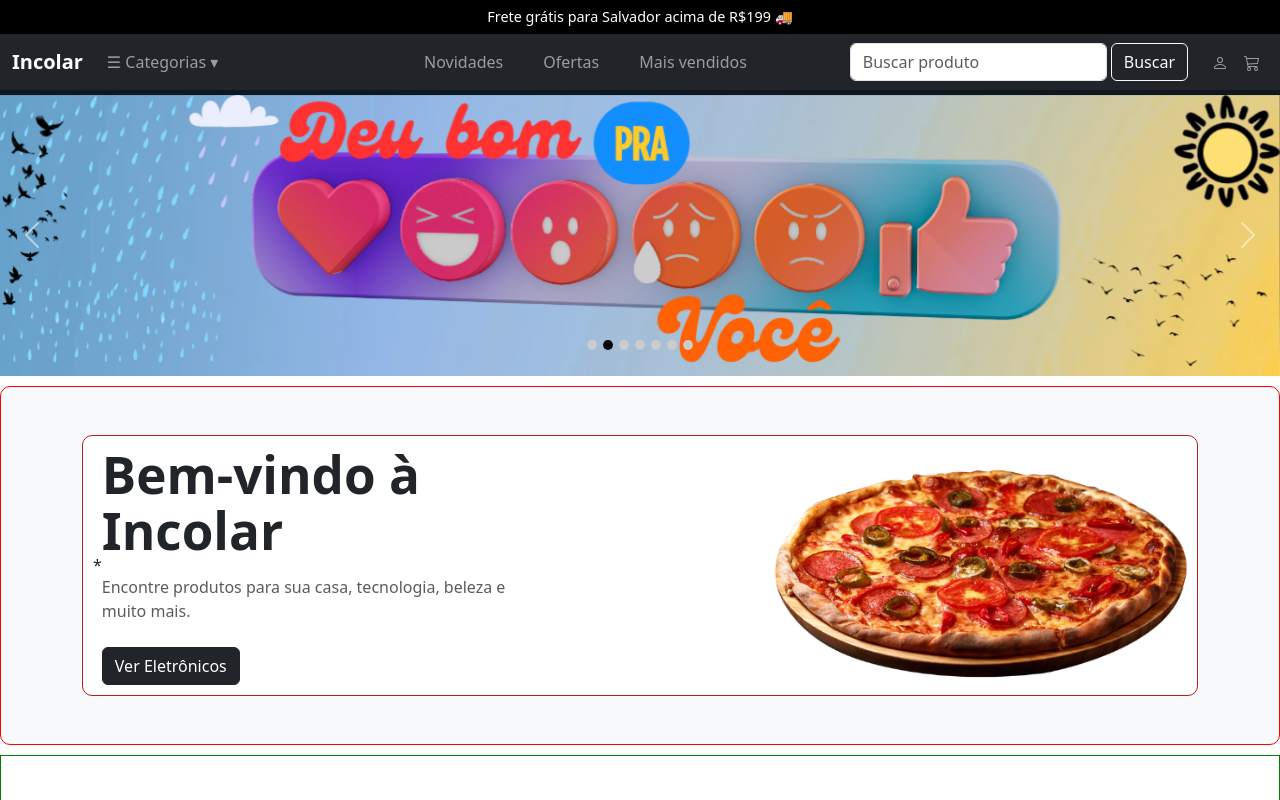
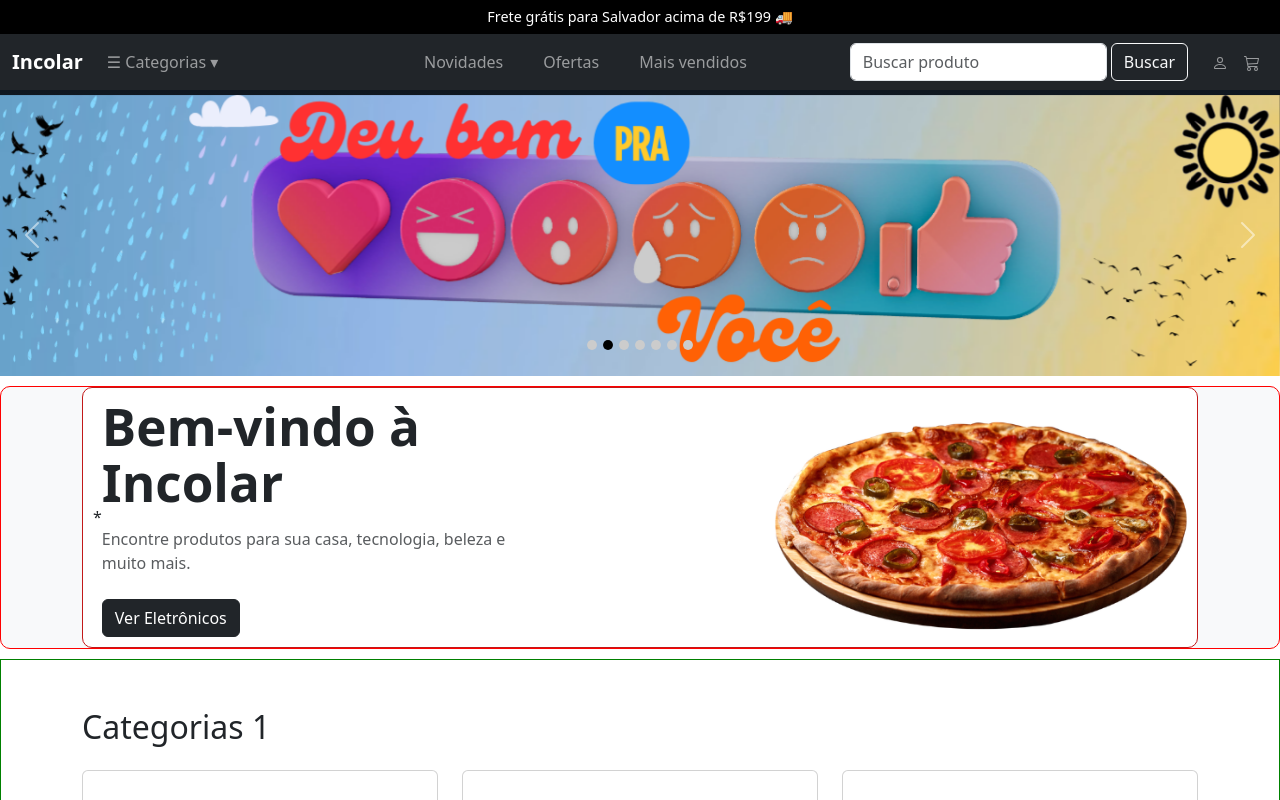
Before and after one commit to dcs30000/landingPage-reactjsBootstrap, a React (Vite) app: page / in a window 1280 px wide. Shown: the top 800 px of the page. Built offline with nearby package versions, Linux system fonts and the light colour scheme.

Commit message:
coloquei py-0 na seção para diminuir o espaçamento em cima e embaixo na seção home-banner

```diff
--- a/src/pages/Home/Home.jsx
+++ b/src/pages/Home/Home.jsx
@@ -66,7 +66,7 @@ function Home() {
       </section>
 
       {/* HERO / BANNER */}
-      <section className="bg-light py-5 home-banner"> {/*RETIRANDO py-5 DA SECTION <section className="bg-light py-5 home-banner">*/}
+      <section className="bg-light py-0 home-banner"> {/*RETIRANDO py-5 DA SECTION <section className="bg-light py-5 home-banner">*/}
         <Container>
          <div className="banner-content">*  {/*RETIREI <div className="banner-content">*/}
           <div className='banner-text'>
```
